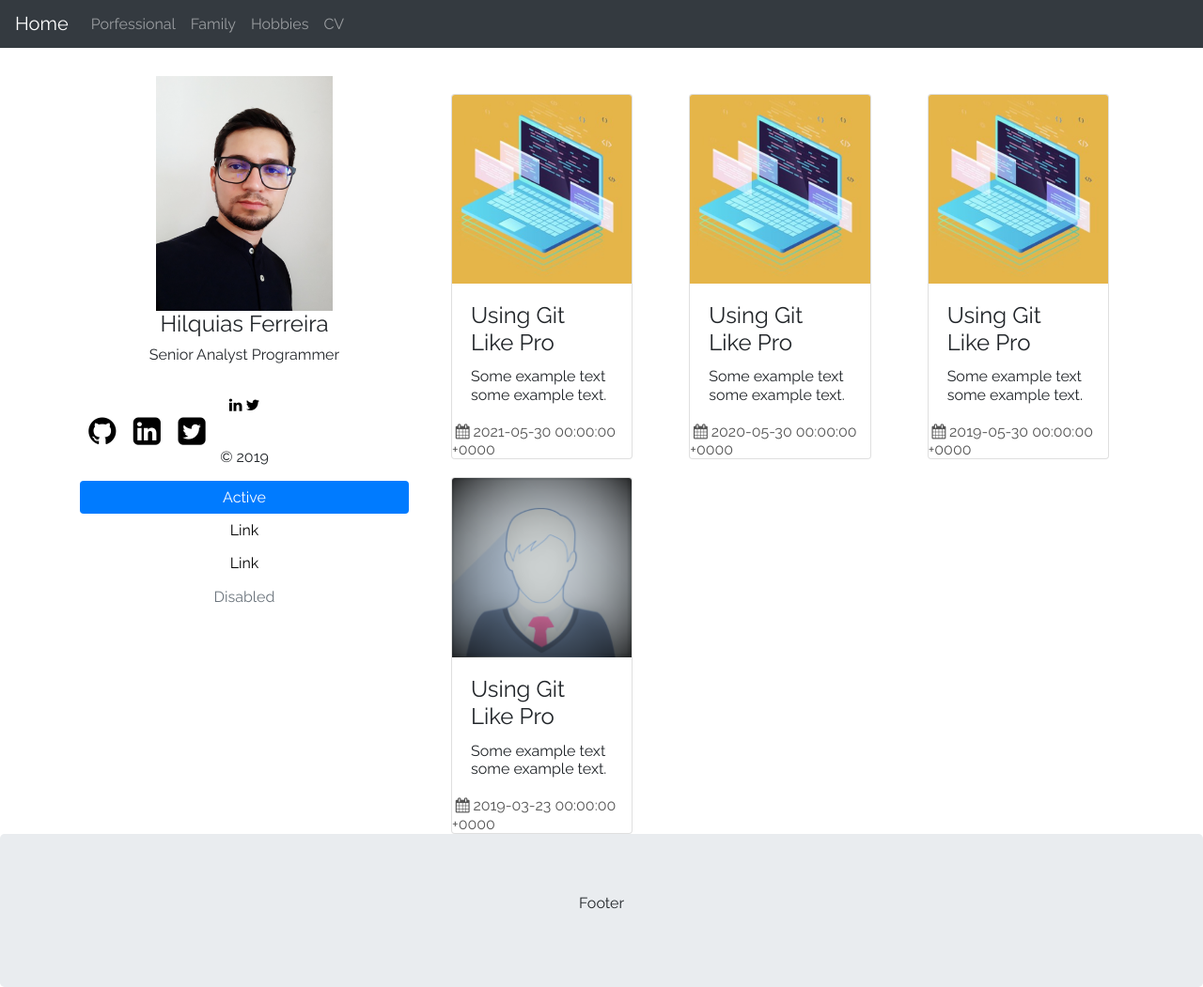
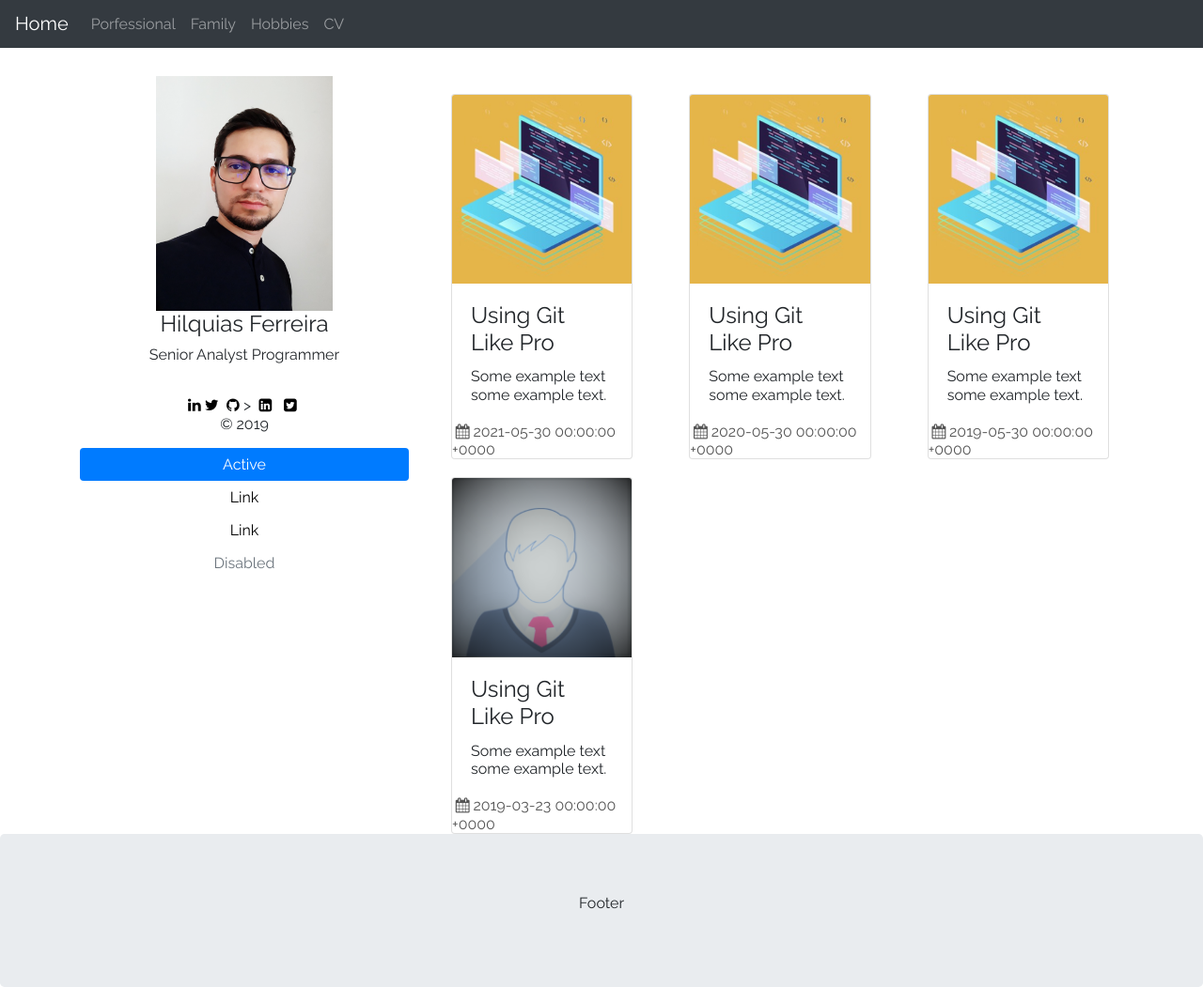
Before and after one commit to hilquiasferreira/hilquiasferreira.github.io, a Jekyll site: the page built from index.md, in a window 1280 px wide. Shown: the whole page at 94% size. Built offline with Jekyll 4.4.1, drawn with Linux system fonts in a browser that asks for light colours.

Commit message:
homefile

```diff
--- a/_layouts/home.html
+++ b/_layouts/home.html
@@ -51,17 +51,9 @@
 					<a href="https://linkedin.com/{{ site.plainwhite.social_links.linkedIn }}" class="fa fa-linkedin"></a>
 					<a href="https://twitter.com/{{ site.plainwhite.social_links.twitter }}" class="fa fa-twitter"></a>
 
-					<ul class="social">
-						<a href="https://github.com/{{ site.plainwhite.social_links.github }}">
-							<li><i class="icon-github-circled"></i></li>
-						</a>
-						<a href="https://linkedin.com/{{ site.plainwhite.social_links.linkedIn }}">
-							<li><i class="icon-linkedin-squared"></i></li>
-						</a>
-						<a href="https://twitter.com/{{ site.plainwhite.social_links.twitter }}">
-							<li><i class="icon-twitter-squared"></i></li>
-						</a>
-					</ul>
+					<a href="https://github.com/{{ site.plainwhite.social_links.github }}" class="icon-github-circled"></a>>
+					<a href="https://linkedin.com/{{ site.plainwhite.social_links.linkedIn }}" class="icon-linkedin-squared"></a>
+					<a href="https://twitter.com/{{ site.plainwhite.social_links.twitter }}" class="icon-twitter-squared"></a>
 					<br>
 					<p>&copy; 2019</p>
 
```
